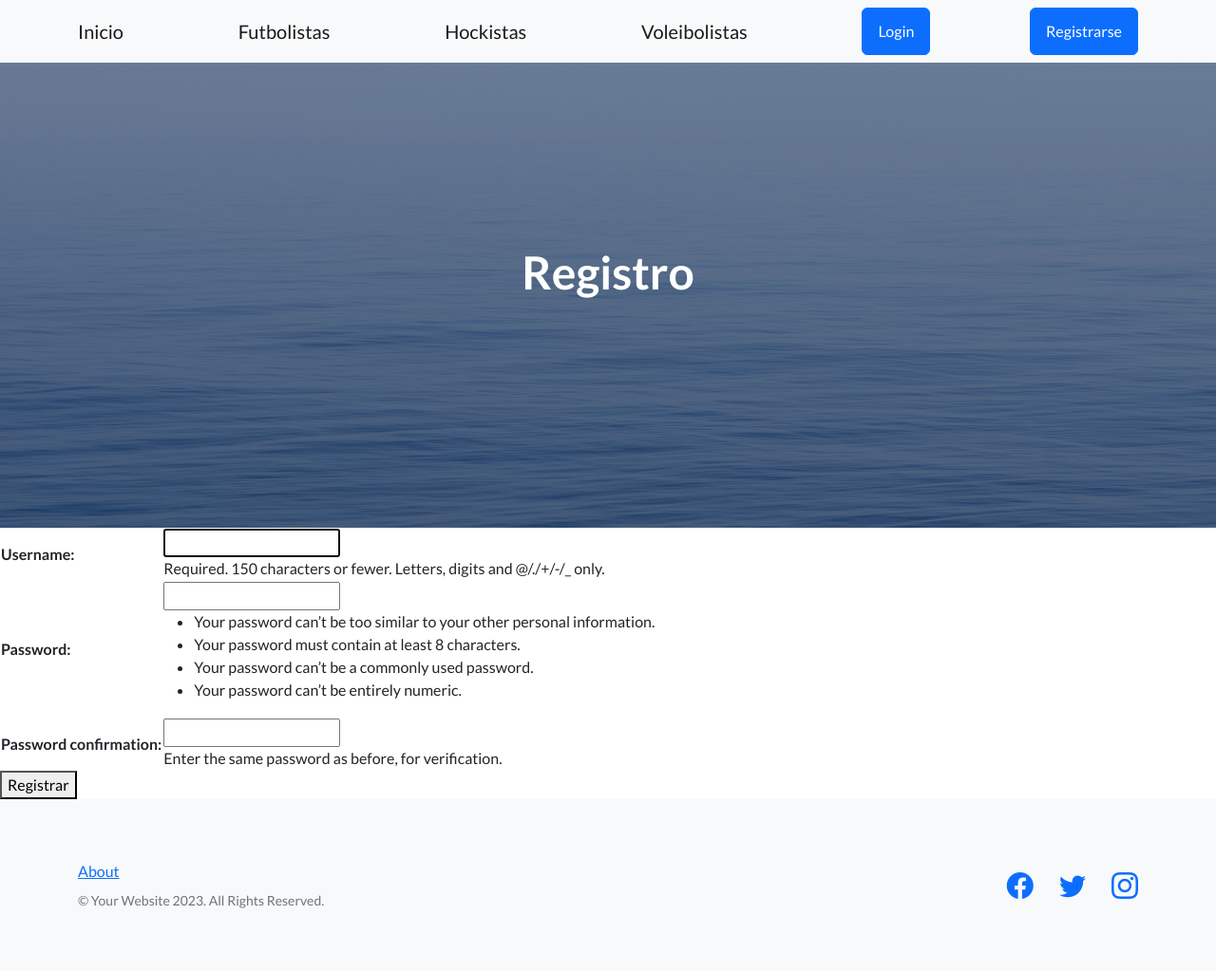
After one commit to solfigueroa1/Entrega1-Figueroa, a Django app: page /usuario/registro/ in a window 1280 px wide. The commit adds this page. Shown: the whole page at 95% size. Run offline with Django 4.2, Linux system fonts and the light colour scheme; some libraries are stand-ins or nearby versions.

Commit message:
Arranqué con el registro

```diff
--- a/templates/base.html
+++ b/templates/base.html
@@ -31,6 +31,7 @@
                 <a class="btn btn-secondary" href={% url 'usuario:logout' %}>Logout</a>
                 {% else %}
                 <a class="btn btn-primary" href={% url 'usuario:login' %}>Login</a>
+                <a class="btn btn-primary" href={% url 'usuario:registrarse' %}>Registrarse</a>
                 {% endif %}
 
             </div>
--- /dev/null
+++ b/usuario/templates/usuario/registro.html
@@ -0,0 +1,21 @@
+{% extends 'base.html' %}
+
+{% block title_head %}
+<title>Registrarse</title>
+{% endblock title_head %}
+
+{% block h1_header %}
+Registro
+{% endblock h1_header %}
+
+{% block contenido %}
+
+<form action={% url 'usuario:registrarse' %} method="POST">
+    {% csrf_token %}
+    <table>
+        {{formulario}}
+    </table>
+    <button>Registrar</button>
+</form>
+
+{% endblock contenido %}
--- a/usuario/urls.py
+++ b/usuario/urls.py
@@ -7,4 +7,5 @@ app_name= 'usuario'
 urlpatterns = [
     path('login/',views.login, name='login'),
     path('logout/',LogoutView.as_view(template_name='usuario/logout.html'), name='logout'),
+    path('registro/', views.registrarse, name='registrarse'),
 ]
--- a/usuario/views.py
+++ b/usuario/views.py
@@ -1,5 +1,5 @@
 from django.shortcuts import render, redirect
-from django.contrib.auth.forms import AuthenticationForm
+from django.contrib.auth.forms import AuthenticationForm, UserCreationForm
 from django.contrib.auth import authenticate, login as django_login
 
 
@@ -23,3 +23,15 @@ def login(request):
 
     formulario = AuthenticationForm()
     return render(request, 'usuario/login.html', {'formulario': formulario})
+
+def registrarse(request):
+    if request.method == "POST":
+        formulario = UserCreationForm(request.POST)
+        if formulario.is_valid():
+            formulario.save()
+            return redirect('usuario:login')
+        else:
+            return render(request, 'usuario/registro.html', {'formulario':formulario})
+
+    formulario = UserCreationForm()
+    return render(request, 'usuario/registro.html', {'formulario':formulario})
```
